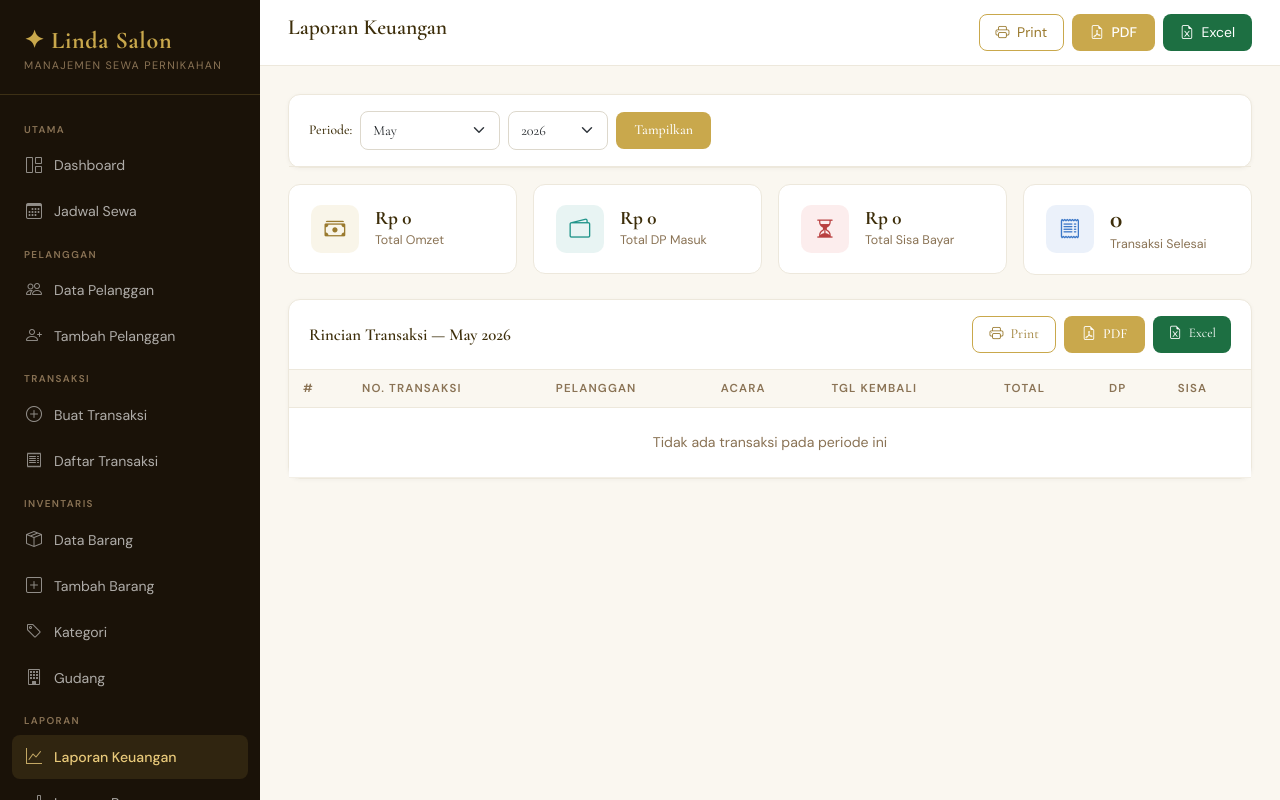
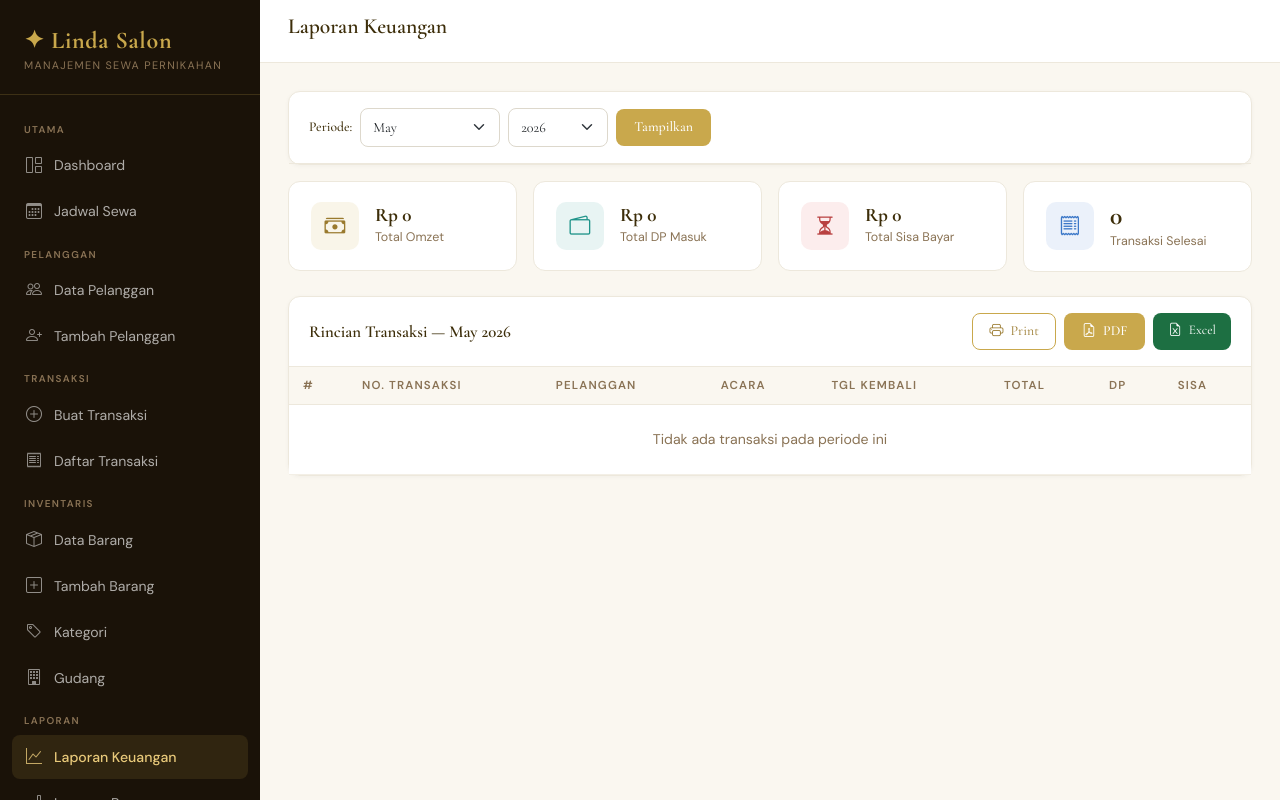
Before and after one commit to avifmuhamadtaufiq/linda_salon, a Django app: page /reports/keuangan/ in a window 1280 px wide. Run offline with Django 4.2, Linux system fonts and the light colour scheme; the visitor is signed in with stand-in values (Sample User, id 1); data that the repository does not hold is empty; some libraries are stand-ins or nearby versions.

```diff
--- a/templates/reports/keuangan.html
+++ b/templates/reports/keuangan.html
@@ -1,24 +1,6 @@
 {% extends 'base.html' %}
 {% block title %}Laporan Keuangan{% endblock %}
 {% block page_title %}Laporan Keuangan{% endblock %}
-
-{% block topbar_actions %}
-<a href="?bulan={{ bulan }}&tahun={{ tahun }}&print=1"
-    target="_blank" class="btn btn-outline-gold btn-sm">
-    <i class="bi bi-printer me-1"></i> Print
-</a>
-<a href="?bulan={{ bulan }}&tahun={{ tahun }}&pdf=1"
-    target="_blank" class="btn btn-gold btn-sm">
-    <i class="bi bi-file-earmark-pdf me-1"></i> PDF
-</a>
-<a href="?bulan={{ bulan }}&tahun={{ tahun }}&excel=1"
-    class="btn btn-sm"
-    style="background:#1D6F42; color:white; border-radius:8px;
-    padding:7px 16px; font-size:0.87rem;">
-    <i class="bi bi-file-earmark-excel me-1"></i> Excel
-</a>
-{% endblock %}
-
 {% block content %}
 <div class="card mb-3">
     <div class="card-header">
```
